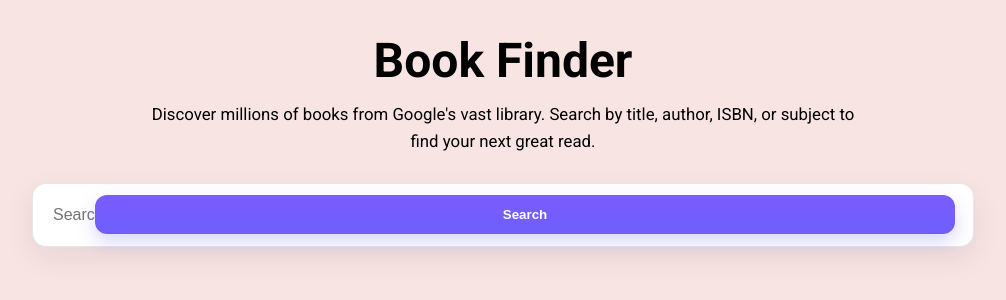
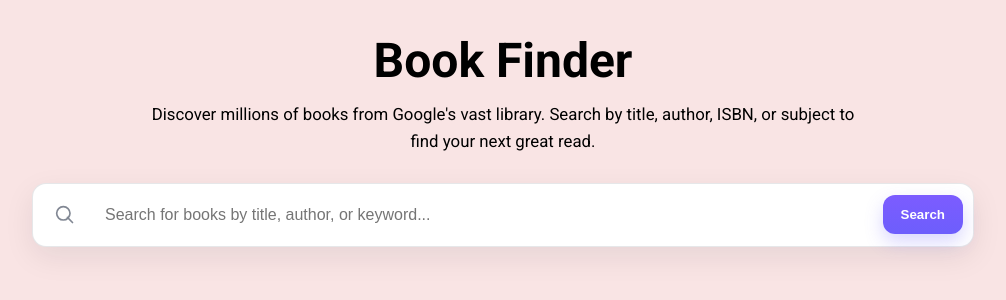
Before and after one commit to charlottelai18/GOOGLE-BOOKS, a React (Vite) app in the folder my-react-app/: page / in a window 1280 px wide. Shown: the top 300 px of the page, without its empty margins (137-1143 px from the left). Built offline with nearby package versions, Linux system fonts and the light colour scheme.

Commit message:
fixed styling for search bar, spacing bug

```diff
--- a/my-react-app/src/App.jsx
+++ b/my-react-app/src/App.jsx
@@ -2,7 +2,7 @@
 import Header from "./components/Header/Header";
 import Search from "./components/Search/Search";
 import BookGrid from "./components/BookGrid/BookGrid";
-import { searchBooks } from "./api/googleBooks";
+import { searchBooks } from "./api/googleBooks.jsx";
 
 function App() {
   const [books, setBooks] = useState([]);
--- /dev/null
+++ b/my-react-app/src/api/googleBooks.jsx
@@ -0,0 +1,26 @@
+
+const BASE_URL = "https://www.googleapis.com/books/v1/volumes";
+
+const normaliseBook = (item) => {
+  const info = item.volumeInfo ?? {};
+  return {
+    id: item.id,
+    title: info.title ?? "Untitled",
+    authors: info.authors ?? ["Unknown author"],
+    description: info.description ?? "No description available.",
+    thumbnail: info.imageLinks?.thumbnail ?? null,
+  };
+};
+
+export const searchBooks = async ({ query, maxResults = 12 }) => {
+  const res = await fetch(
+    `${BASE_URL}?q=${encodeURIComponent(query)}&maxResults=${maxResults}`
+  );
+
+  if (!res.ok) throw new Error("Failed to fetch books.");
+
+  const data = await res.json();
+  const items = data.items ?? [];
+
+  return { books: items.map(normaliseBook), totalItems: data.totalItems ?? 0 };
+};
--- a/my-react-app/src/components/Search/Search.jsx
+++ b/my-react-app/src/components/Search/Search.jsx
@@ -14,6 +14,18 @@
   return (
     <form className={styles.form} onSubmit={handleSubmit}>
       <div className={styles.searchBox}>
+        <span className={styles.icon} aria-hidden="true">
+          <svg viewBox="0 0 24 24" width="20" height="20">
+            <path
+              d="M10 18a8 8 0 1 1 0-16 8 8 0 0 1 0 16Zm11 3-6.1-6.1"
+              fill="none"
+              stroke="currentColor"
+              strokeWidth="2"
+              strokeLinecap="round"
+            />
+          </svg>
+        </span>
+
         <input
           className={styles.input}
           value={value}
```
